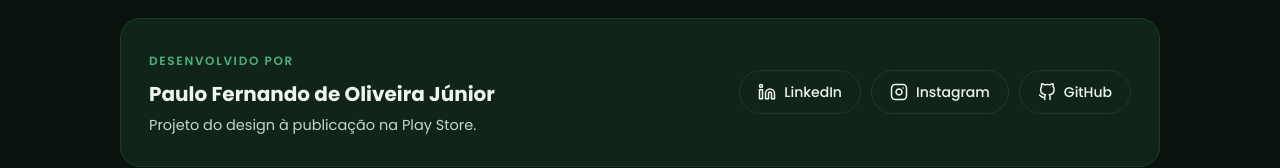
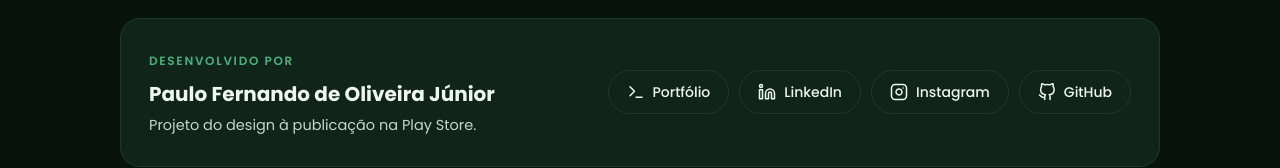
Before and after one commit to PauloFOJr/Pigmentapp-Landing-Page, a plain HTML site: page index.html in a window 1280 px wide. Shown: the part 3763-3931 px from the top of the page. Drawn offline with Linux system fonts and the light colour scheme.

Commit message:
atualização link

```diff
--- a/index.html
+++ b/index.html
@@ -198,6 +198,12 @@
                     <p>Projeto do design à publicação na Play Store.</p>
                 </div>
                 <div class="soc">
+                    <a href="https://paulojr.dev.br/" target="_blank" rel="noopener">
+                        <svg viewBox="0 0 24 24" fill="none" stroke="currentColor" stroke-width="2"
+                            stroke-linecap="round" stroke-linejoin="round">
+                            <polyline points="4 17 10 11 4 5"></polyline>
+                            <line x1="12" y1="19" x2="20" y2="19"></line>
+                        </svg>Portfólio</a>
                     <a href="https://www.linkedin.com/in/paulofojunior" target="_blank" rel="noopener">
                         <svg viewBox="0 0 24 24">
                             <path d="M16 8a6 6 0 0 1 6 6v7h-4v-7a2 2 0 0 0-2-2 2 2 0 0 0-2 2v7h-4v-7a6 6 0 0 1 6-6z" />
```
Also changed, not shown: 1 other file.
